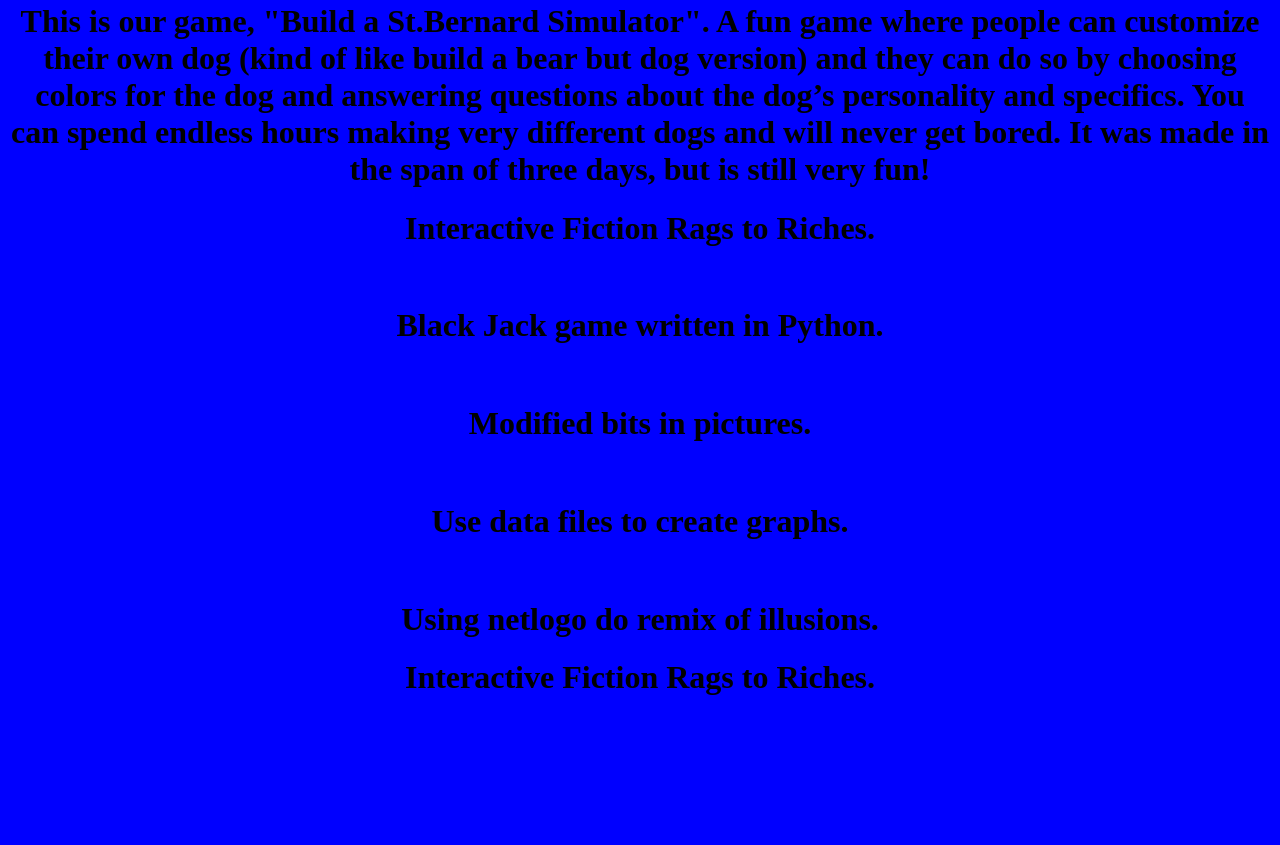
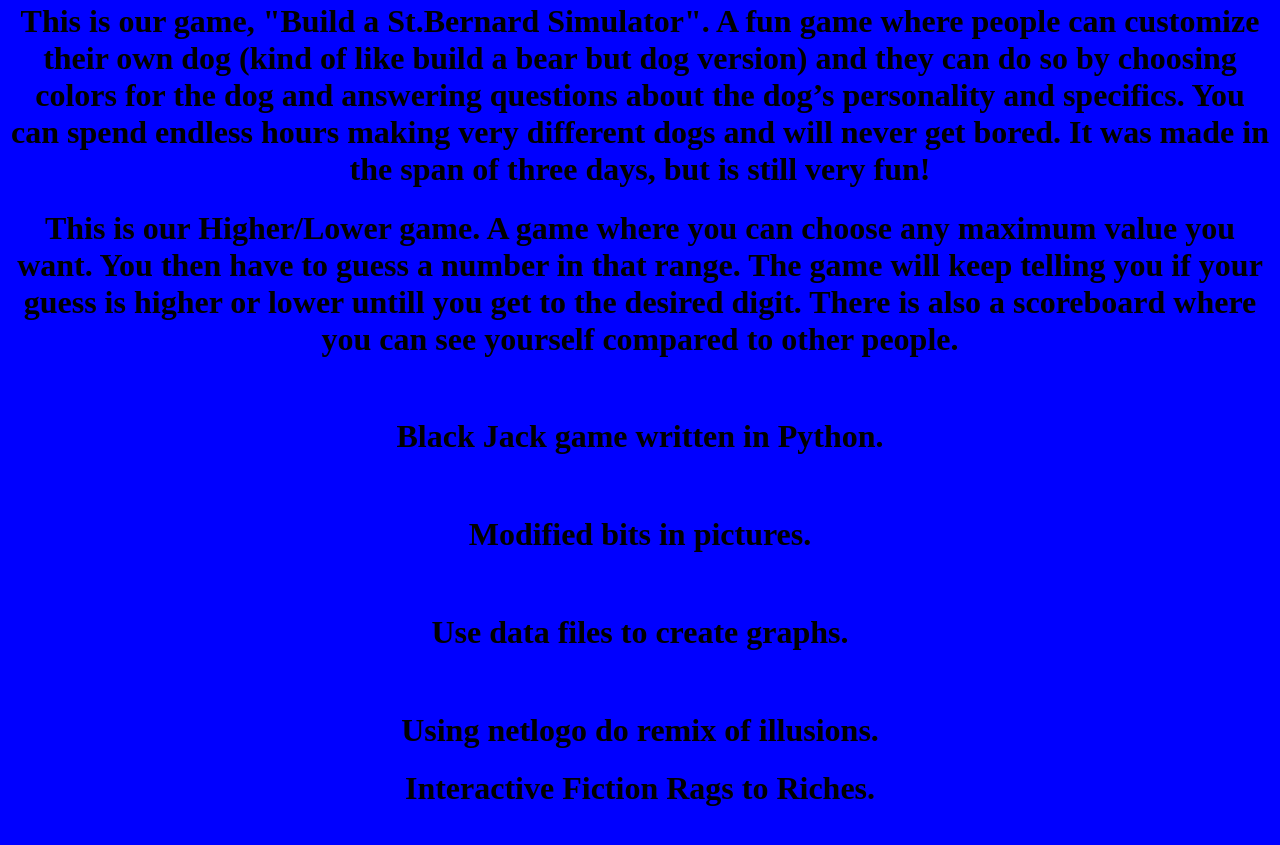
Before and after one commit to 1904010/csp2022, a plain HTML site: page portfolio.html in a window 1280 px wide. Shown: the part 724-1569 px from the top of the page. Before the commit the page ends 1468 px from the top, so only its background shows below. Drawn offline with Linux system fonts and the light colour scheme.

Commit message:
Update portfolio.html

```diff
--- a/portfolio.html
+++ b/portfolio.html
@@ -26,7 +26,11 @@
 	will never get bored. It was made in the span of three days,
 	but is still very fun!</h1>
 
-    <h1>   Interactive Fiction Rags to Riches.</h1>
+    <h1>   This is our Higher/Lower game. A game where you can choose
+	    any maximum value you want. You then have to guess a number in that range.
+	    The game will keep telling you if your guess is higher or lower untill you get
+	    to the desired digit. There is also a scoreboard where you can see yourself
+	    compared to other people.</h1>
     <br>
     <h1>   Black Jack game written in Python.</h1>
     <br>
```
